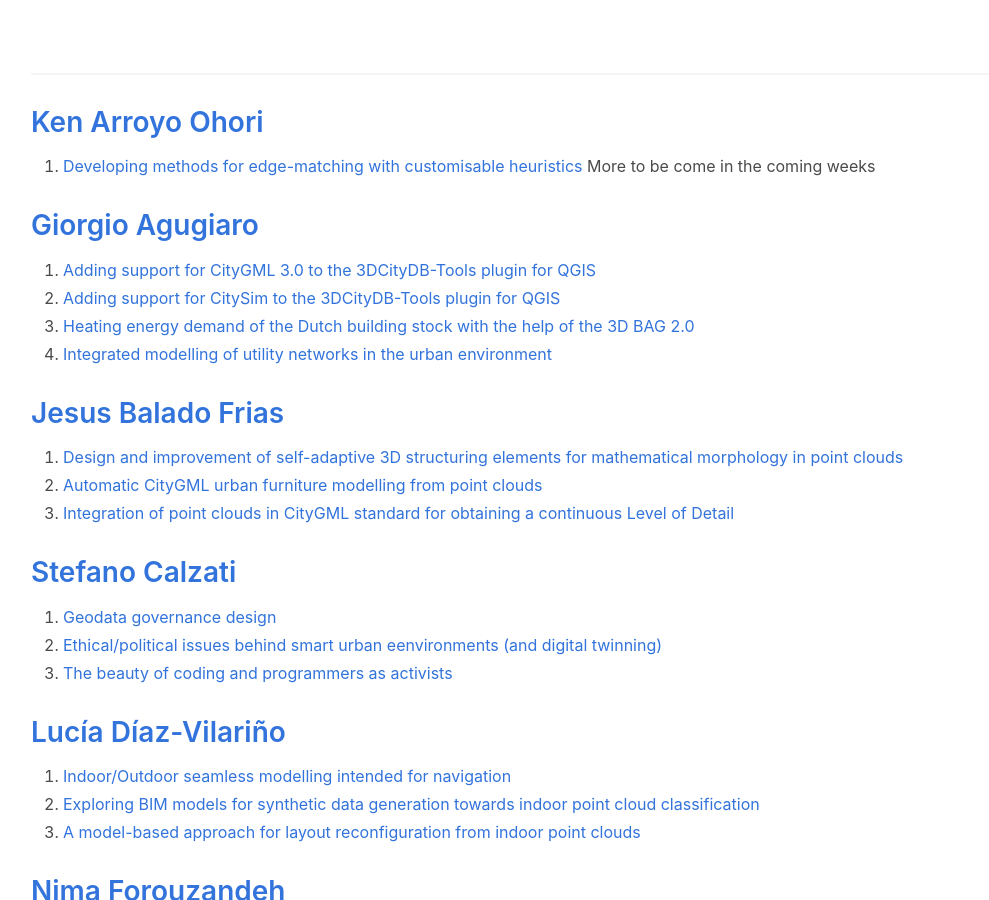
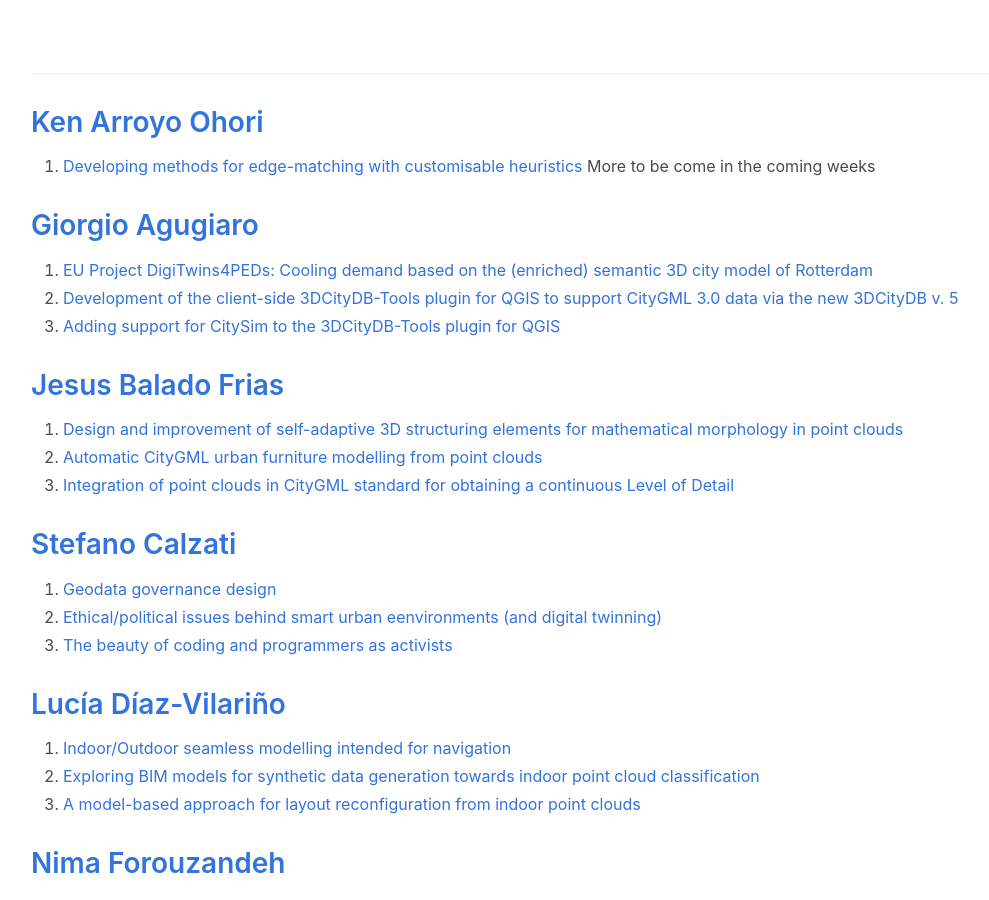
Before and after one commit to tudelft3d/geo2020, a Jekyll site: the page built from potentialtopics/index.md, in a window 1280 px wide and 900 px high, scrolled down 987 px. Shown: the whole window, without its empty margins (33-1022 px from the left). Built offline with Jekyll 4.4.1, drawn with Linux system fonts in a browser that asks for light colours; nearby versions of some CDN libraries.

Commit message:
Giorgio's updates (1/2)

```diff
--- a/potentialtopics/index.md
+++ b/potentialtopics/index.md
@@ -34,10 +34,9 @@
 More to be come in the coming weeks
 
 ## [Giorgio Agugiaro](https://3d.bk.tudelft.nl/gagugiaro/)
- 1. [Adding support for CityGML 3.0 to the 3DCityDB-Tools plugin for QGIS](https://3d.bk.tudelft.nl/education/msctopics/#adding-support-for-citygml-30-to-the-3dcitydb-tools-plugin-for-qgis)
- 2. [Adding support for CitySim to the 3DCityDB-Tools plugin for QGIS](https://3d.bk.tudelft.nl/education/msctopics/#adding-support-for-citysim-to-the-3dcitydb-tools-plugin-for-qgis)
- 3. [Heating energy demand of the Dutch building stock with the help of the 3D BAG 2.0](https://3d.bk.tudelft.nl/education/msctopics/#heating-energy-demand-of-the-dutch-building-stock-with-the-help-of-the-3d-bag-20)
- 4. [Integrated modelling of utility networks in the urban environment](https://3d.bk.tudelft.nl/education/msctopics/#integrated-modelling-of-utility-networks-in-the-urban-environment)
+ 1. [EU Project DigiTwins4PEDs: Cooling demand based on the (enriched) semantic 3D city model of Rotterdam](https://3d.bk.tudelft.nl/education/msctopics/#heating-energy-demand-of-the-dutch-building-stock-with-the-help-of-the-3d-bag-20)
+ 2. [Development of the client-side 3DCityDB-Tools plugin for QGIS to support CityGML 3.0 data via the new 3DCityDB v. 5](https://3d.bk.tudelft.nl/education/msctopics/#adding-support-for-citygml-30-to-the-3dcitydb-tools-plugin-for-qgis)
+ 3. [Adding support for CitySim to the 3DCityDB-Tools plugin for QGIS](https://3d.bk.tudelft.nl/education/msctopics/#adding-support-for-citysim-to-the-3dcitydb-tools-plugin-for-qgis)
 
 
 ## [Jesus Balado Frias](http://www.gdmc.nl/staff/)
```
